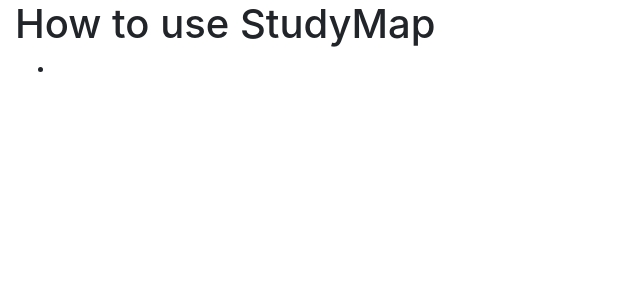
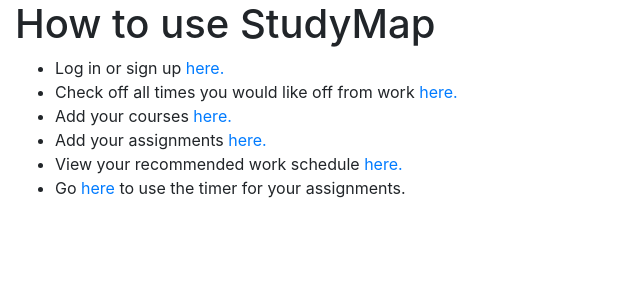
Before and after one commit to sharonday/StudyMap, a Flask app: page /info in a window 1280 px wide. Shown: the part 56-356 px from the top of the page, without its empty margins (0-640 px from the left). Run offline with Flask 2, Linux system fonts and the light colour scheme; some libraries are stand-ins or nearby versions.

Commit message:
how to list done

```diff
--- a/templates/info.html
+++ b/templates/info.html
@@ -51,7 +51,12 @@
   <div class="container-fluid">
     <h1>How to use StudyMap</h1>
     <ul>
-        <li></li>
+        <li>Log in or sign up <a href="/login">here.</a></li>
+        <li>Check off all times you would like off from work <a href="/free_hours">here.</a></li>
+        <li>Add your courses <a href="/course">here.</a></li>
+        <li>Add your assignments <a href="/assignment">here.</a></li>
+        <li>View your recommended work schedule <a href="/">here.</a></li>
+        <li>Go <a href="/workspace">here</a> to use the timer for your assignments.</li>
     </ul>
   </div>
 </body>
```
